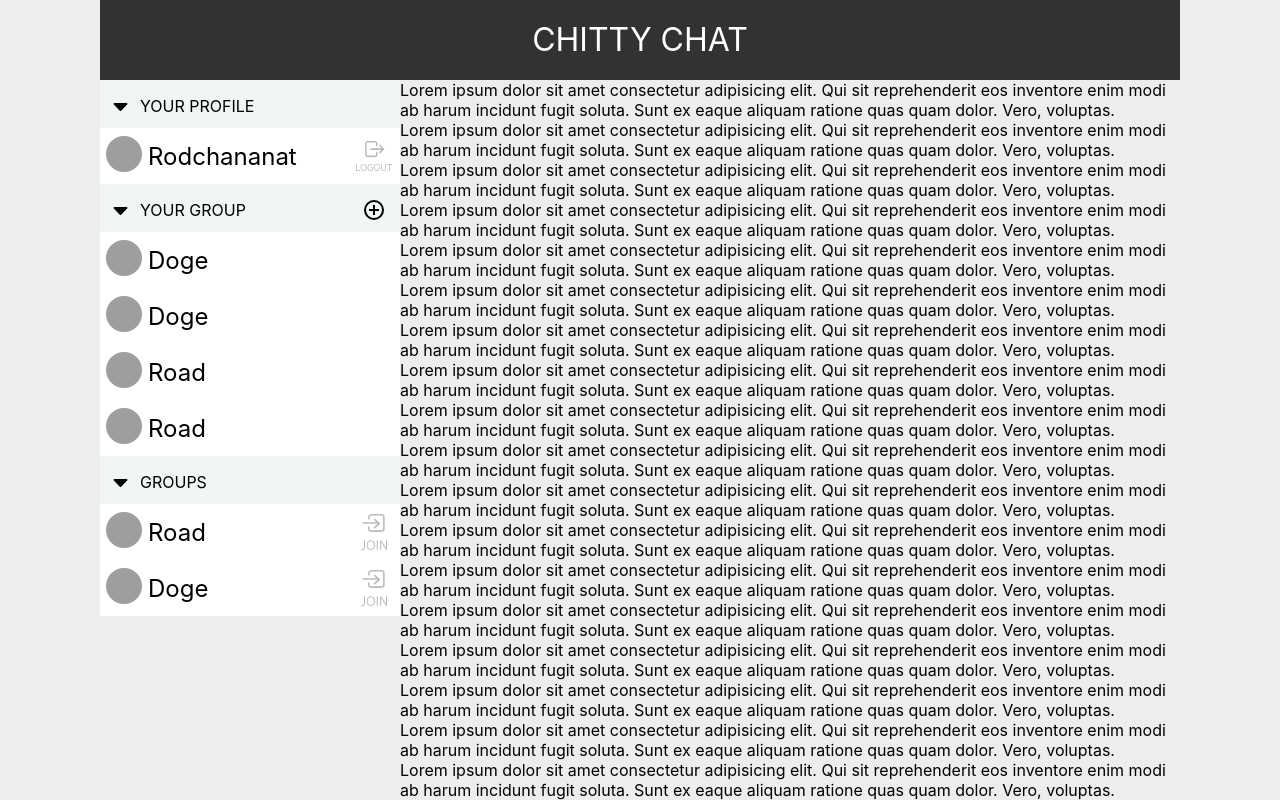
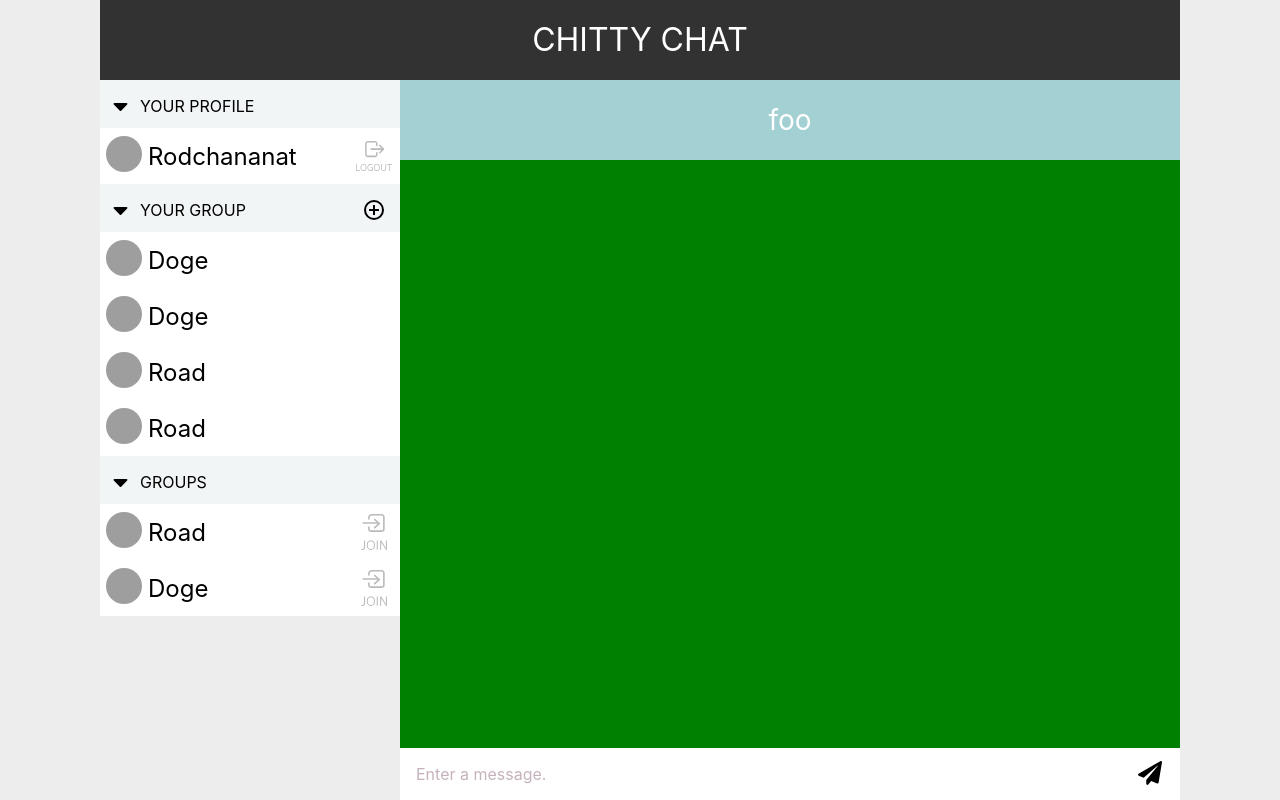
Before and after one commit to ttkuea/chitty-chat-frontend, a React (Create React App) app: page / in a window 1280 px wide. Built offline with nearby package versions, Linux system fonts and the light colour scheme; grey boxes are pictures that could not be loaded; the HTML template or start-up script is replaced by a standard one.

Commit message:
scaffold chat room

```diff
--- /dev/null
+++ b/src/views/chat/chat-room/chat-room.js
@@ -0,0 +1,29 @@
+import React from 'react';
+import './chat-room.scss';
+import { Repeat } from '../chat';
+import { faPaperPlane } from '@fortawesome/free-solid-svg-icons';
+import { FontAwesomeIcon } from '@fortawesome/react-fontawesome';
+const ChatRoom = ({groupName}) => {
+    return (
+        <div className="chat-room">
+            <div className="title">
+                <div className="group-title"> {groupName}</div>
+            </div>
+            <div className="chat">
+                <Repeat count={2}>
+                    <div className="test" placeholder="foo"></div>
+                </Repeat>
+            </div>
+            <div className="chat-box">
+                <div className="input" placeholder="Enter a message." contentEditable></div>
+                <div className="send">
+                    <button>
+                        <FontAwesomeIcon icon={faPaperPlane}/>
+                    </button>
+                </div>
+            </div>
+        </div>
+    );
+}
+
+export default ChatRoom;
--- /dev/null
+++ b/src/views/chat/chat-room/chat-room.scss
@@ -0,0 +1,59 @@
+.chat-room {
+    height: 100%;
+    max-height: 100%;
+    background-color: #ffffff;
+    display: grid;
+    grid-template-rows: 80px minmax(0, 1fr) auto;
+
+    .title {
+        height: 80px;
+
+        .group-title {
+            line-height: 80px;
+            font-size: 28px;
+            background-color: #a3d1d3;
+            color: #ffffff;
+            text-align: center;
+            vertical-align: middle;
+        }
+    }
+
+    .chat {
+        height: 100%;
+        background-color: green;
+        overflow: auto;
+    }
+
+    .chat-box {
+        display: flex;
+        flex-direction: row;
+
+        .input {
+            flex: 1;
+            padding: 16px 0 16px 16px;
+            &:empty::before {
+                content: attr(placeholder);
+                color: #c5b2bd;
+            }
+        }
+
+        .send {
+            cursor: pointer;
+            width: 48px;
+            // padding: 16px;
+            flex: 0 0 auto;
+            align-self: center;
+
+            > button {
+                border: none;
+                font-size: 24px;
+                background-color: transparent;
+                cursor: pointer;
+            }
+        }
+    }
+
+    .test {
+
+    }
+}
--- a/src/views/chat/chat.js
+++ b/src/views/chat/chat.js
@@ -1,8 +1,9 @@
 import React from 'react';
 import './chat.scss';
 import Sidebar from './sidebar/sidebar';
+import ChatRoom from './chat-room/chat-room';
 
-const Repeat = ({children, count}) => {
+export const Repeat = ({children, count}) => {
     return <>
         {
             Array(count).fill(0).map(() => children)
@@ -35,11 +36,7 @@ const Chat = () => {
                     <Sidebar groups={fakeGroups} profile={fakeProfile}/>
                 </div>
                 <div className="main">
-                    <Repeat count={100}>
-                        <div>
-                            Lorem ipsum dolor sit amet consectetur adipisicing elit. Qui sit reprehenderit eos inventore enim modi ab harum incidunt fugit soluta. Sunt ex eaque aliquam ratione quas quam dolor. Vero, voluptas.
-                        </div>
-                    </Repeat>
+                    <ChatRoom groupName={"foo"}/>
                 </div>
             </div>
         </div>
```
